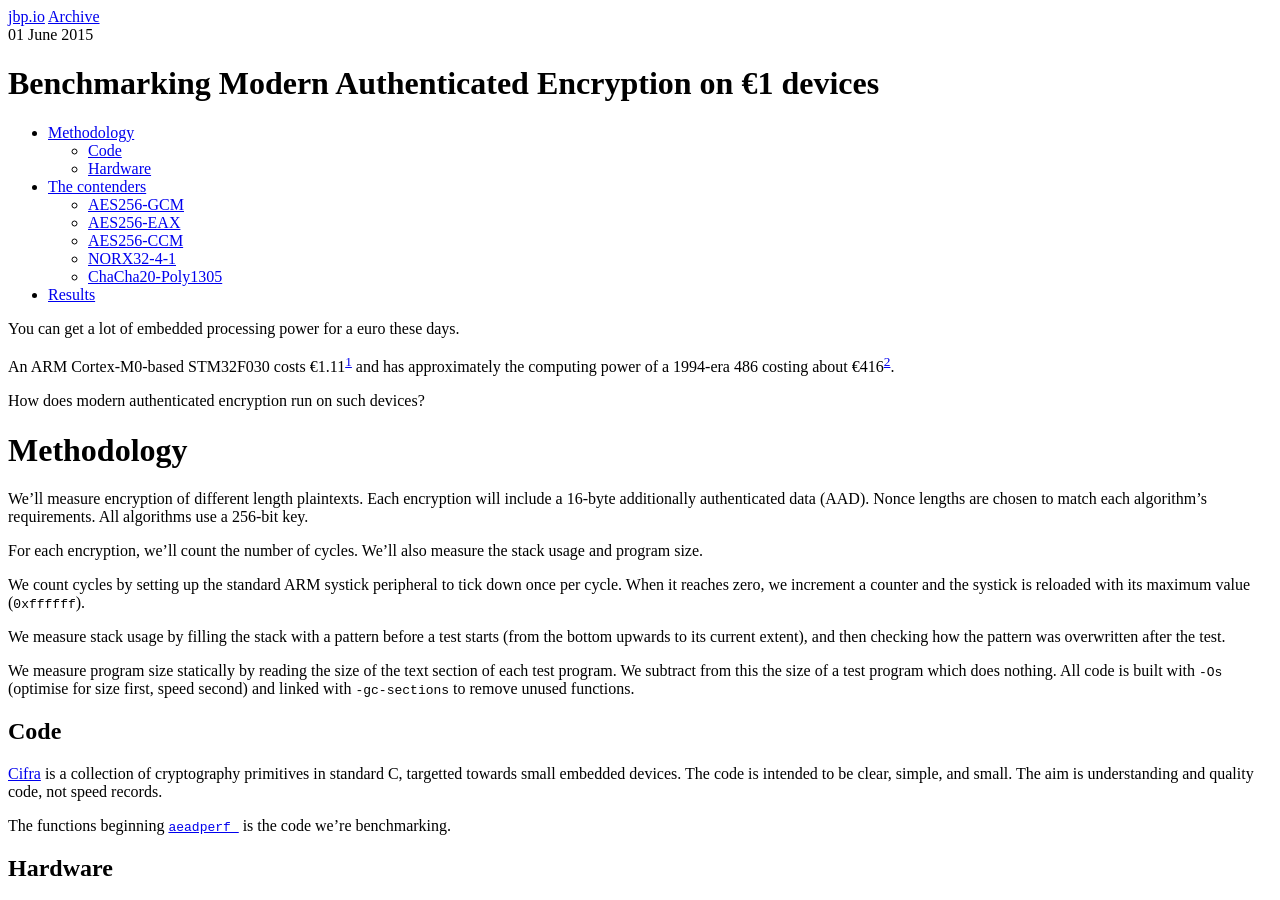
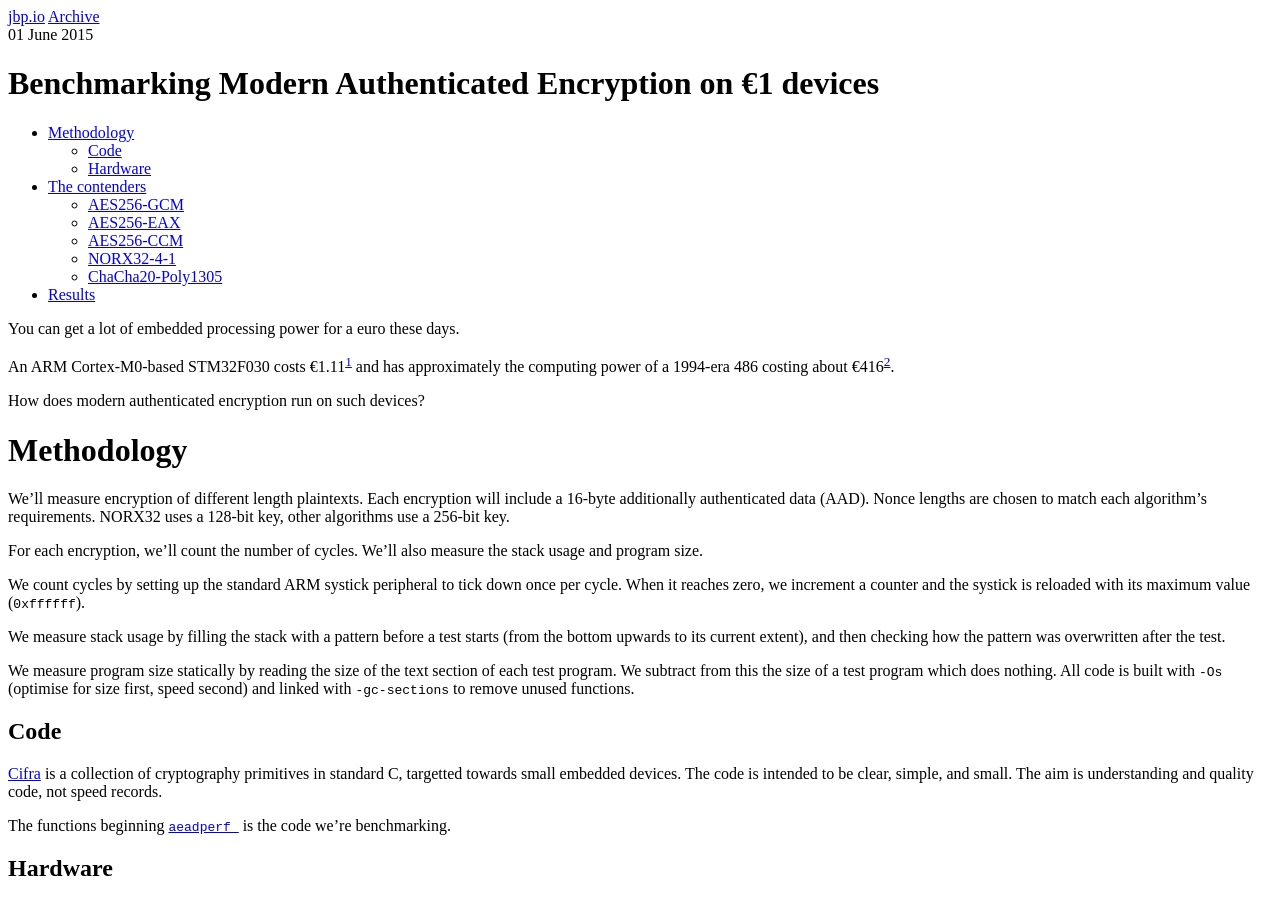
Before and after one commit to ctz/ctz.github.com, a Jekyll site: the page built from _posts/2015-06-01-modern-authenticated-encryption-for-1-euro.md, in a window 1280 px wide and 900 px high. Built offline with Jekyll 4.4.1, drawn with Linux system fonts in a browser that asks for light colours; comment, search, counter and statistics services are not loaded.

Commit message:
fix lying about key size

```diff
--- a/_posts/2015-06-01-modern-authenticated-encryption-for-1-euro.md
+++ b/_posts/2015-06-01-modern-authenticated-encryption-for-1-euro.md
@@ -19,7 +19,7 @@ How does modern authenticated encryption run on such devices?
 
 We'll measure encryption of different length plaintexts.  Each encryption will include a 16-byte
 additionally authenticated data (AAD).  Nonce lengths are chosen to match each algorithm's requirements.
-All algorithms use a 256-bit key.
+NORX32 uses a 128-bit key, other algorithms use a 256-bit key.
 
 For each encryption, we'll count the number of cycles.  We'll also measure the stack usage and program size.
 
```
